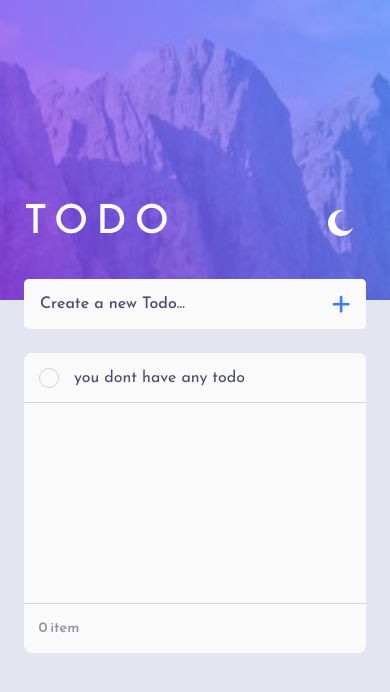
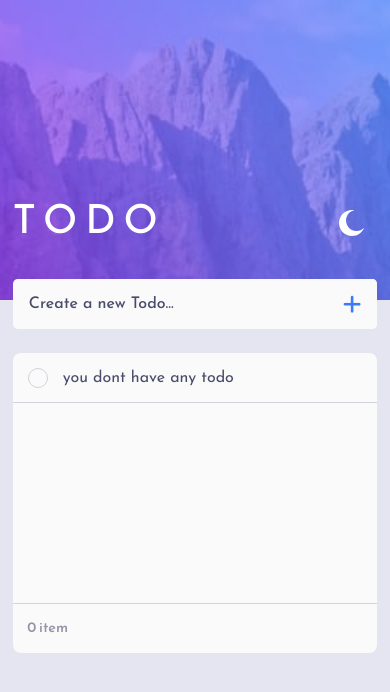
Before and after one commit to ramadhansya/todolist-app, a React (Create React App) app: page / in a window 390 px wide. Shown: the top 692 px of the page. Built offline with nearby package versions, Linux system fonts and the light colour scheme.

Commit message:
fix layouting

```diff
--- a/public/assets/main.css
+++ b/public/assets/main.css
@@ -349,7 +349,7 @@ body {
 @media screen and (max-width: 550px) {
   .container-todo {
     width: 100%;
-    padding: 0 1.5em;
+    padding: 0 .8em;
   }
 }
 
--- a/src/_cssReact.scss
+++ b/src/_cssReact.scss
@@ -321,15 +321,6 @@ body {
   .container-todo {
     .sorting-todo {
       grid-template-columns: 1fr 1fr;
-
-      // .sorting-item {
-      //   position: absolute;
-      //   bottom: -4em;
-      //   border-radius: 0.5em;
-      //   width: 100%;
-      //   height: 50px;
-      //   background-color: var(--cardTodo);
-      // }
       .jumlah-todo {
         justify-self: start;
       }
@@ -344,7 +335,7 @@ body {
 @media screen and (max-width: 550px) {
   .container-todo {
     width: 100%;
-    padding: 0 1.5em;
+    padding: 0 .8em;
   }
 }
 
--- a/src/component/componentContainerTodo/inputGroup.jsx
+++ b/src/component/componentContainerTodo/inputGroup.jsx
@@ -58,7 +58,7 @@ const InputGroup = ()=>{
                     setTimeout(() => {
                         alertUndefined.current.classList.replace('hide','show')
                     alertUndefined.current.classList.remove('showing')
-                    }, 450);
+                    }, 500);
                     return
                 }
                 alertUndefined.current.classList.add('showing')
```
Also changed, not shown: 1 other file (tests, documents, lock files or other folders).
